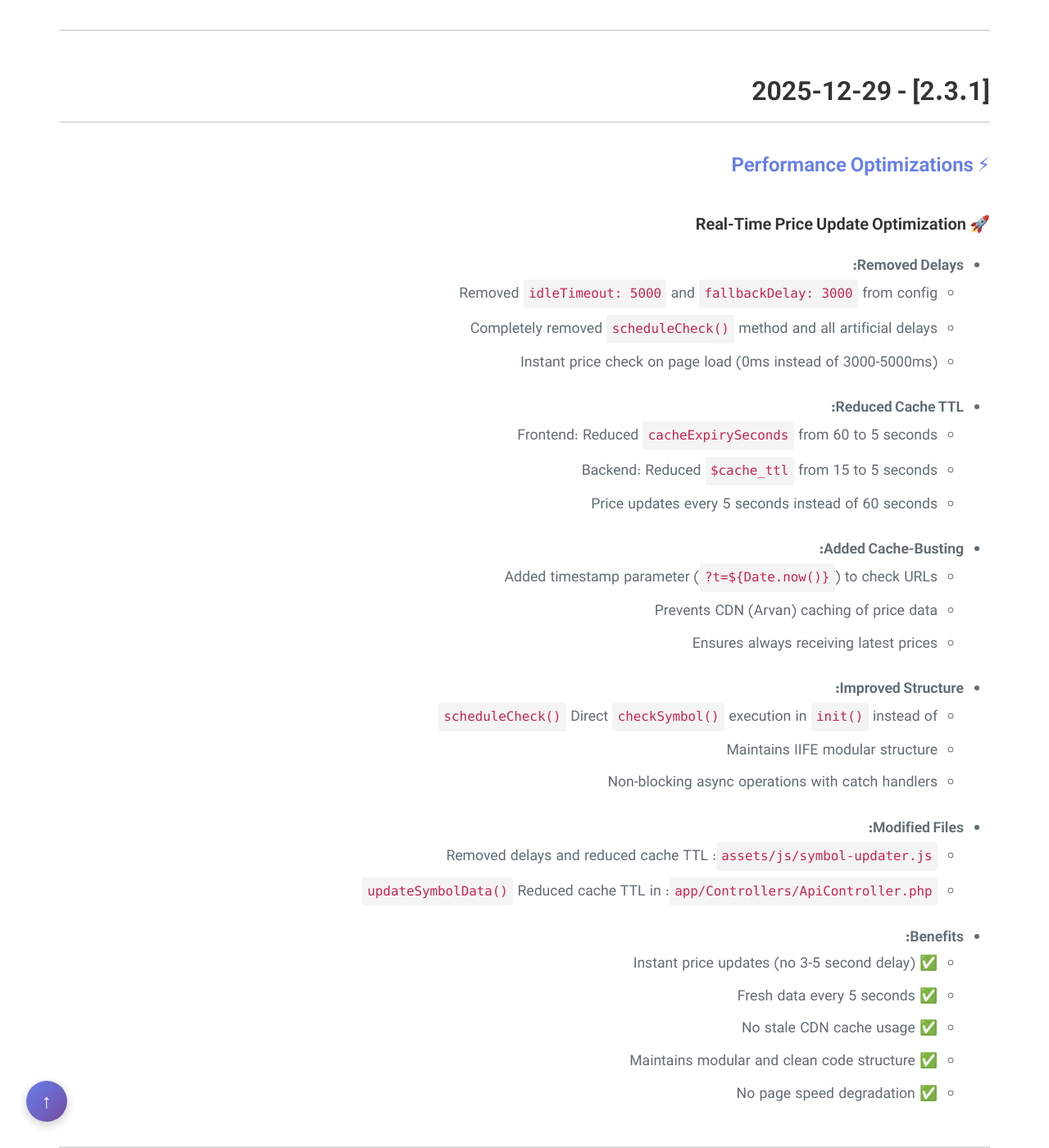
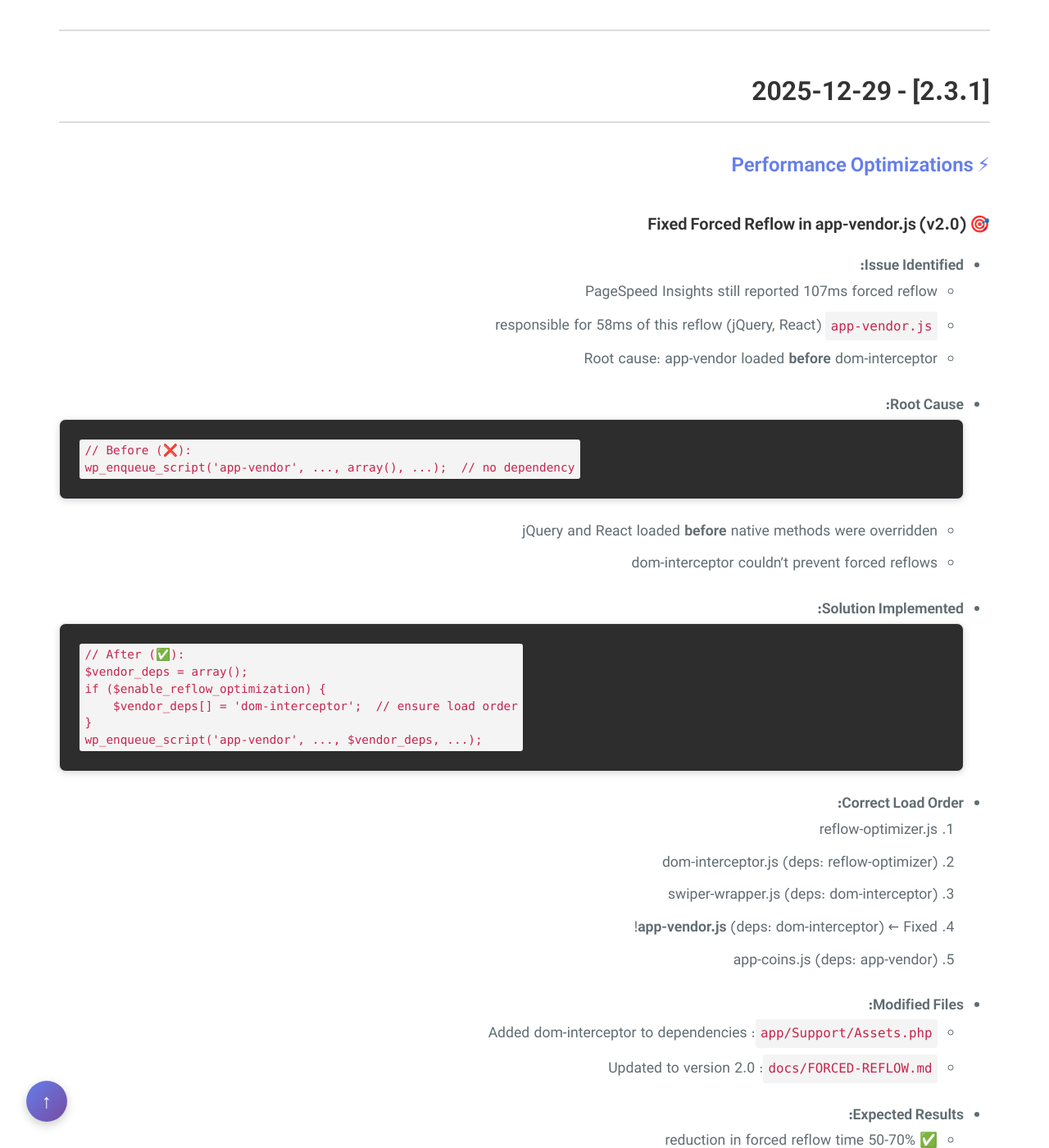
Before and after one commit to MSallehi/report-xpay, a Jekyll site: the page built from changelog/CHANGELOG-EN.md, in a window 1280 px wide and 1400 px high, scrolled down 563 px. Shown: the whole window at 82% size. Built offline with Jekyll 4.4.1, drawn with Linux system fonts in a browser that asks for light colours; our own code applies the rules of GitHub Pages for plain Markdown files; some of the changed text lies outside the part shown.

Commit message:
📚 Sync documentation from Xpay-wp/xpay-wp@880b691cfa7c741a6efb6b6c6f393aadcca6341b
  Source branch: develop
  Triggered by: MSallehi
  Commit: 880b691cfa7c741a6efb6b6c6f393aadcca6341b
  Timestamp: 2025-12-29 09:33:01 UTC

````diff
--- a/FORCED-REFLOW.md
+++ b/FORCED-REFLOW.md
@@ -1,10 +1,14 @@
-# مستندات Forced Reflow Optimization
+# مستندات Forced Reflow Optimization (v2.0)
 
 <div dir="rtl">
 
 ## 📌 مقدمه
 
 **Forced Reflow** (Layout Thrashing) یکی از مهمترین مشکلات performance در وب است که زمانی رخ می‌دهد که JavaScript بعد از تغییر DOM، خصوصیات هندسی (geometric properties) را query می‌کند و مجبور به recalculation فوری layout می‌شود.
+
+**نسخه:** 2.0.0
+**تاریخ بروزرسانی:** 29 دسامبر 2025
+**وضعیت:** 🟢 فعال - Production Ready
 
 ### ❌ مشکل
 
@@ -36,6 +40,51 @@ for (let i = 0; i < elements.length; i++) {
 
 ---
 
+## 🆕 بروزرسانی نسخه 2.0 (29 دسامبر 2025)
+
+### مشکل شناسایی شده:
+PageSpeed Insights همچنان **forced reflow** گزارش می‌کرد حتی با وجود ReflowOptimizer و DOM Interceptor:
+
+```
+Forced reflow - Total reflow time:
+- [unattributed]: 107 ms
+- app-vendor.js: 58 ms  ⚠️ مشکل اصلی
+- swiper.js: 5 ms
+- dom-interceptor.js: 8 ms
+```
+
+### ریشه مشکل:
+**app-vendor.js** (شامل jQuery, React, و کتابخانه‌های دیگر) **قبل از** dom-interceptor لود می‌شد!
+
+```php
+// قبلی (❌ اشتباه):
+wp_enqueue_script('app-vendor', ..., array(), ...);  // بدون dependency
+wp_enqueue_script('dom-interceptor', ..., array('reflow-optimizer'), ...);
+```
+
+**نتیجه:** jQuery و React قبل از اینکه dom-interceptor native methods را override کند، لود شده و از methods غیربهینه استفاده می‌کردند.
+
+### راه‌حل:
+اضافه کردن `dom-interceptor` به dependencies لیست `app-vendor`:
+
+```php
+// جدید (✅ درست):
+$vendor_deps = array();
+if ($enable_reflow_optimization) {
+    $vendor_deps[] = 'dom-interceptor';  // ← اطمینان از load order
+}
+wp_enqueue_script('app-vendor', ..., $vendor_deps, ...);
+```
+
+**ترتیب load صحیح:**
+1. `reflow-optimizer.js` (header)
+2. `dom-interceptor.js` (header, deps: reflow-optimizer)
+3. `swiper-wrapper.js` (header, deps: dom-interceptor)
+4. **`app-vendor.js`** (header, deps: dom-interceptor) ← فیکس شده!
+5. `app-coins.js` (header, deps: app-vendor)
+
+---
+
 ## 🎯 راه‌حل پیاده‌شده: ReflowOptimizer
 
 ما یک **ReflowOptimizer Module** ساختیم که:
@@ -45,6 +94,7 @@ for (let i = 0; i < elements.length; i++) {
 3. ✅ نتایج را cache می‌کند تا از read های اضافی جلوگیری کند
 4. ✅ Promise-based API برای async operations
 5. ✅ قابل فعال/غیرفعال کردن از PageSpeed Admin
+6. 🆕 DOM Interceptor برای override کردن native methods **قبل از** vendor libraries
 
 ---
 
````
Also changed, not shown: index.md (+5 -3 lines), changelog/CHANGELOG-EN.md, changelog/CHANGELOG-FA.md.
